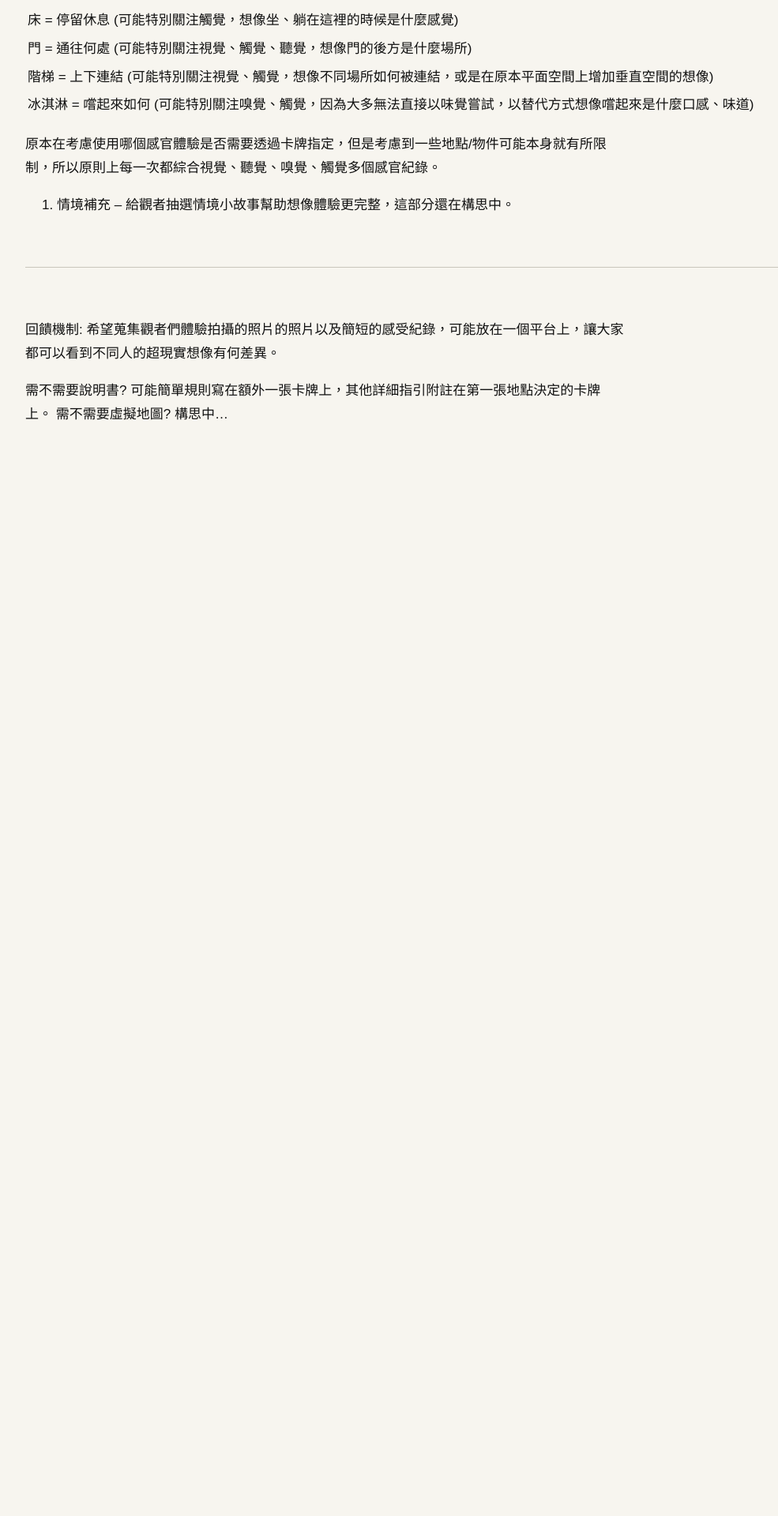
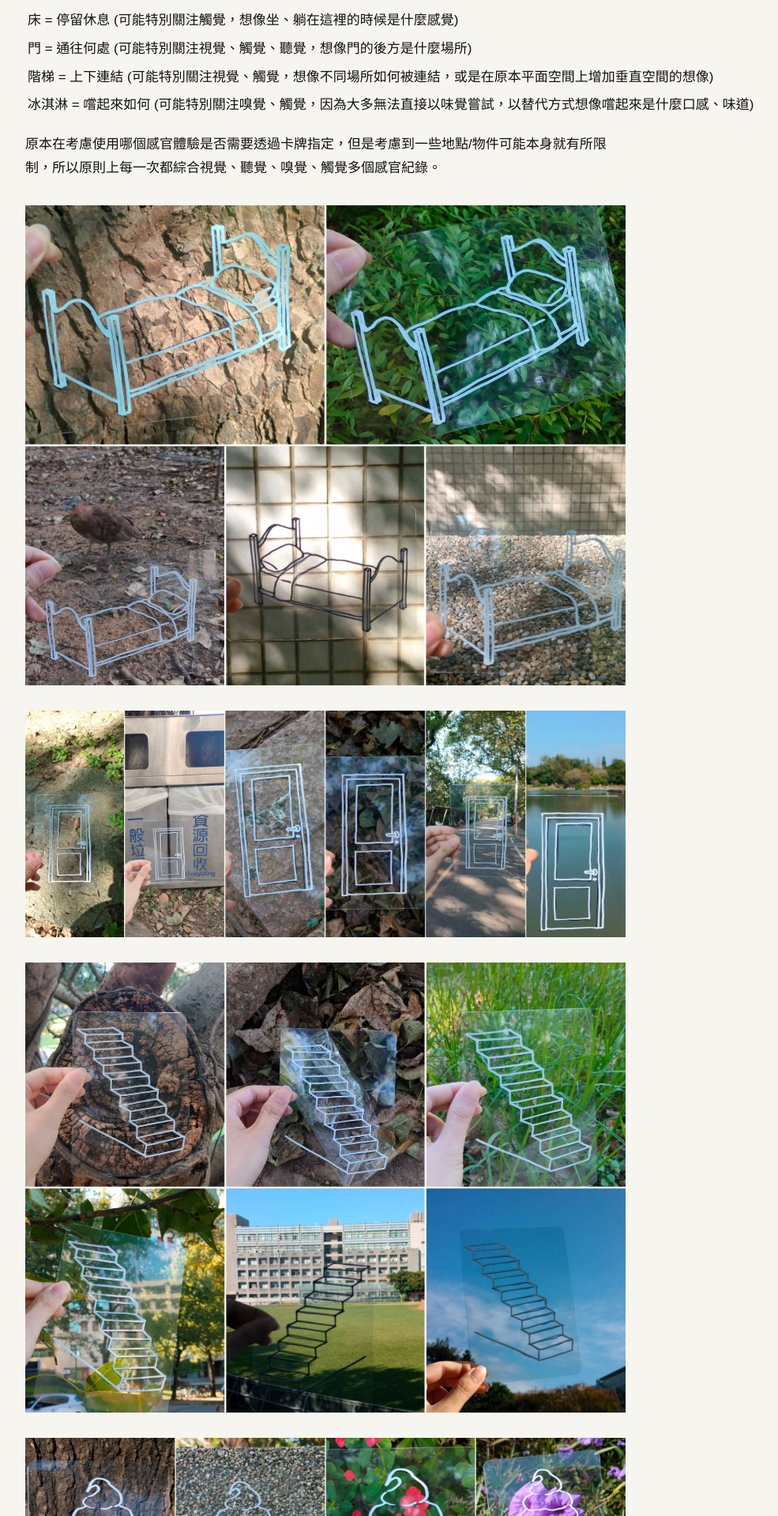
Before and after one commit to ivyjih/fieldworkarchive, a Jekyll site: the page built from weeks/week-08.md, in a window 1280 px wide. Shown: the part 899-2819 px from the top of the page at 79% size, without its empty margins (48-1033 px from the left). Built offline with Jekyll 4.4.1, drawn with Linux system fonts in a browser that asks for light colours; before the commit the page ends 1545 px from its top, so only the background shows below that.

Commit message:
Update week-08.md

```diff
--- a/weeks/week-08.md
+++ b/weeks/week-08.md
@@ -32,6 +32,14 @@ permalink: /weeks/week-08/
 
 原本在考慮使用哪個感官體驗是否需要透過卡牌指定，但是考慮到一些地點/物件可能本身就有所限制，所以原則上每一次都綜合視覺、聽覺、嗅覺、觸覺多個感官紀錄。
 
+![床]({{ '/assets/images/test011102.jpg' | relative_url }})
+
+![門]({{ '/assets/images/test021102.jpg' | relative_url }})
+
+![梯]({{ '/assets/images/test031102.jpg' | relative_url }})
+
+![冰]({{ '/assets/images/test041102.jpg' | relative_url }})
+
 3. 情境補充 -- 給觀者抽選情境小故事幫助想像體驗更完整，這部分還在構思中。
 
 -------
```
